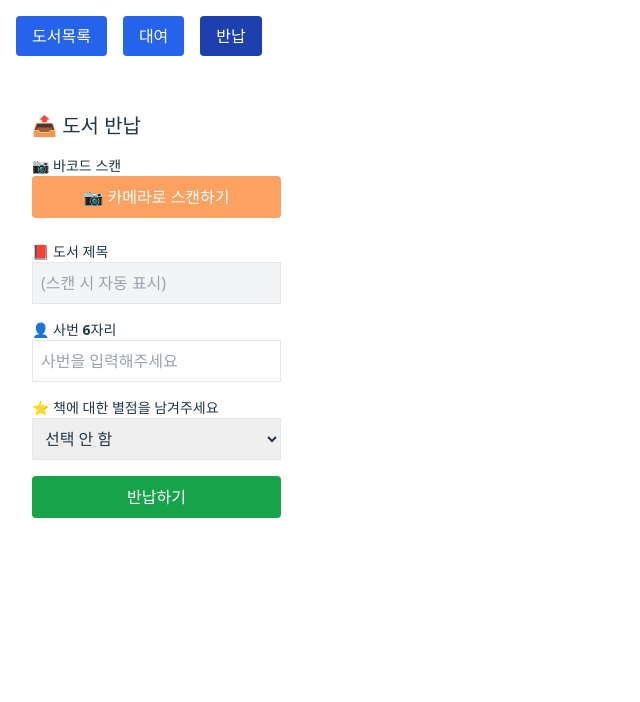
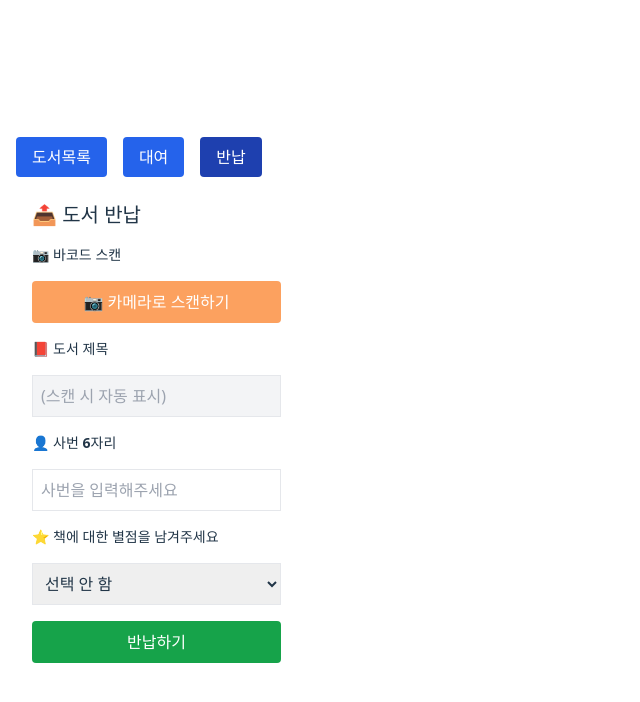
Before and after one commit to daewonpharm/book-rental-app, a React (Vite) app: page /return in a window 1280 px wide. Shown: the top 702 px of the page, without its empty margins (0-640 px from the left). Built offline with nearby package versions, Linux system fonts and the light colour scheme.

Commit message:
이번에는?

```diff
--- a/src/pages/Rent.jsx
+++ b/src/pages/Rent.jsx
@@ -10,7 +10,6 @@ import {
   addDoc,
 } from "firebase/firestore";
 import BarcodeScanner from "../components/BarcodeScanner";
-import Container from "../components/Container"; // ✅ 추가됨
 
 export default function Rent() {
   const [bookCode, setBookCode] = useState("");
@@ -64,13 +63,13 @@ export default function Rent() {
   };
 
   const handleDetected = async (code) => {
-    const normalized = code.toLowerCase();
-    const bookRef = doc(db, "books", normalized);
+    const normalizedCode = code.toLowerCase();
+    const bookRef = doc(db, "books", normalizedCode);
     const bookSnap = await getDoc(bookRef);
 
     if (bookSnap.exists()) {
       const bookData = bookSnap.data();
-      setBookCode(normalized);
+      setBookCode(normalizedCode);
       setBookTitle(bookData.title);
     } else {
       alert("해당 도서를 찾을 수 없습니다.");
@@ -80,8 +79,9 @@ export default function Rent() {
   };
 
   return (
-    <Container>
-      <h2 className="text-xl font-bold mb-4">📥 도서 대여</h2>
+    <div className="flex justify-center px-4">
+      <div className="w-full max-w-sm space-y-4">
+        <h2 className="text-xl font-bold">📥 도서 대여</h2>
 
         <label className="block text-sm font-semibold">📷 바코드 스캔</label>
         <button
@@ -117,8 +117,8 @@ export default function Rent() {
           type="text"
           value={employeeId}
           onChange={(e) => setEmployeeId(e.target.value)}
+          maxLength={6}
           className="border p-2 w-full"
-        maxLength={6}
           placeholder="사번을 입력해주세요"
           inputMode="numeric"
         />
@@ -129,6 +129,7 @@ export default function Rent() {
         >
           대여하기
         </button>
-    </Container>
+      </div>
+    </div>
   );
 }
--- a/src/pages/Return.jsx
+++ b/src/pages/Return.jsx
@@ -12,7 +12,6 @@ import {
   getDocs,
 } from "firebase/firestore";
 import BarcodeScanner from "../components/BarcodeScanner";
-import Container from "../components/Container"; // ✅ 추가
 
 export default function Return() {
   const [bookCode, setBookCode] = useState("");
@@ -59,13 +58,11 @@ export default function Return() {
 
     const now = Timestamp.now();
 
-    // 1. 도서 상태 업데이트
     await updateDoc(bookRef, {
       available: true,
       returnedAt: now,
     });
 
-    // 2. rentLogs 업데이트
     const q = query(
       collection(db, "rentLogs"),
       where("bookId", "==", bookCode),
@@ -82,7 +79,6 @@ export default function Return() {
       await updateDoc(logRef, updateData);
     }
 
-    // 3. 별점 평균 계산 및 저장
     const ratingSnap = await getDocs(
       query(
         collection(db, "rentLogs"),
@@ -105,8 +101,9 @@ export default function Return() {
   };
 
   return (
-    <Container>
-      <h2 className="text-xl font-bold mb-4">📤 도서 반납</h2>
+    <div className="flex justify-center px-4">
+      <div className="w-full max-w-sm space-y-4">
+        <h2 className="text-xl font-bold">📤 도서 반납</h2>
 
         <label className="block text-sm font-semibold">📷 바코드 스캔</label>
         <button
@@ -173,6 +170,7 @@ export default function Return() {
         >
           반납하기
         </button>
-    </Container>
+      </div>
+    </div>
   );
 }
```
Lines whose indentation alone changed are shown as unchanged.
